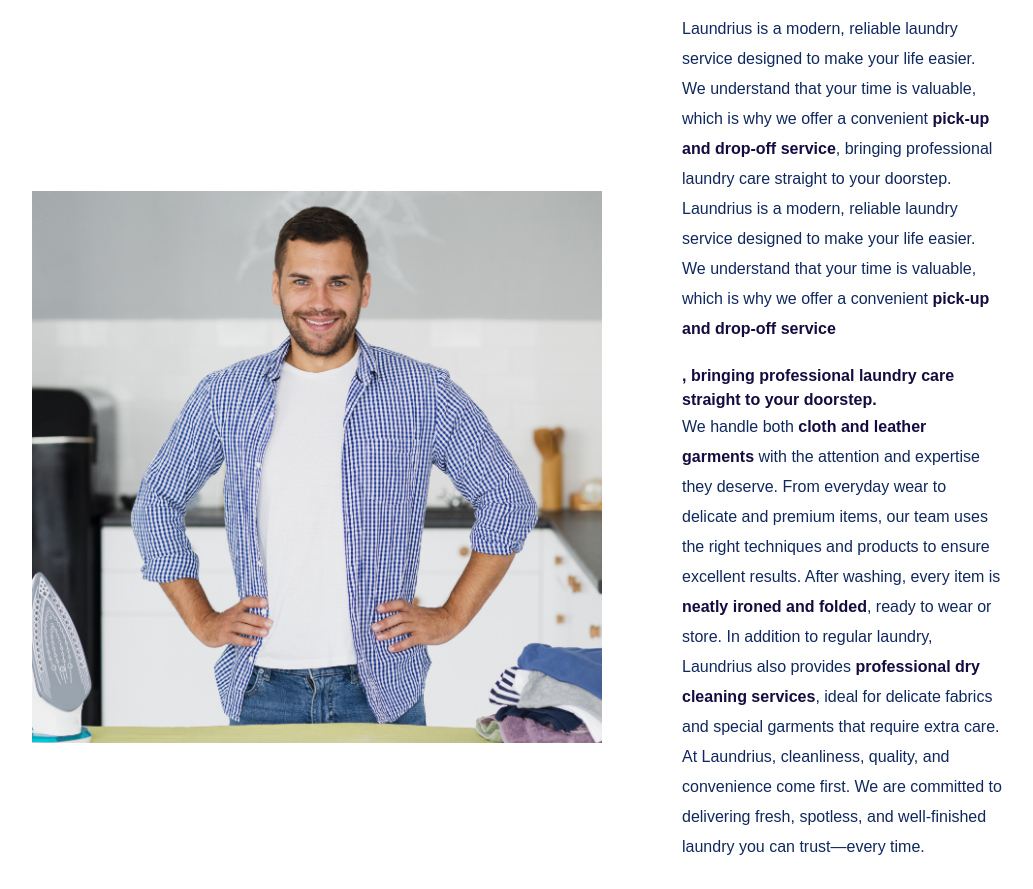
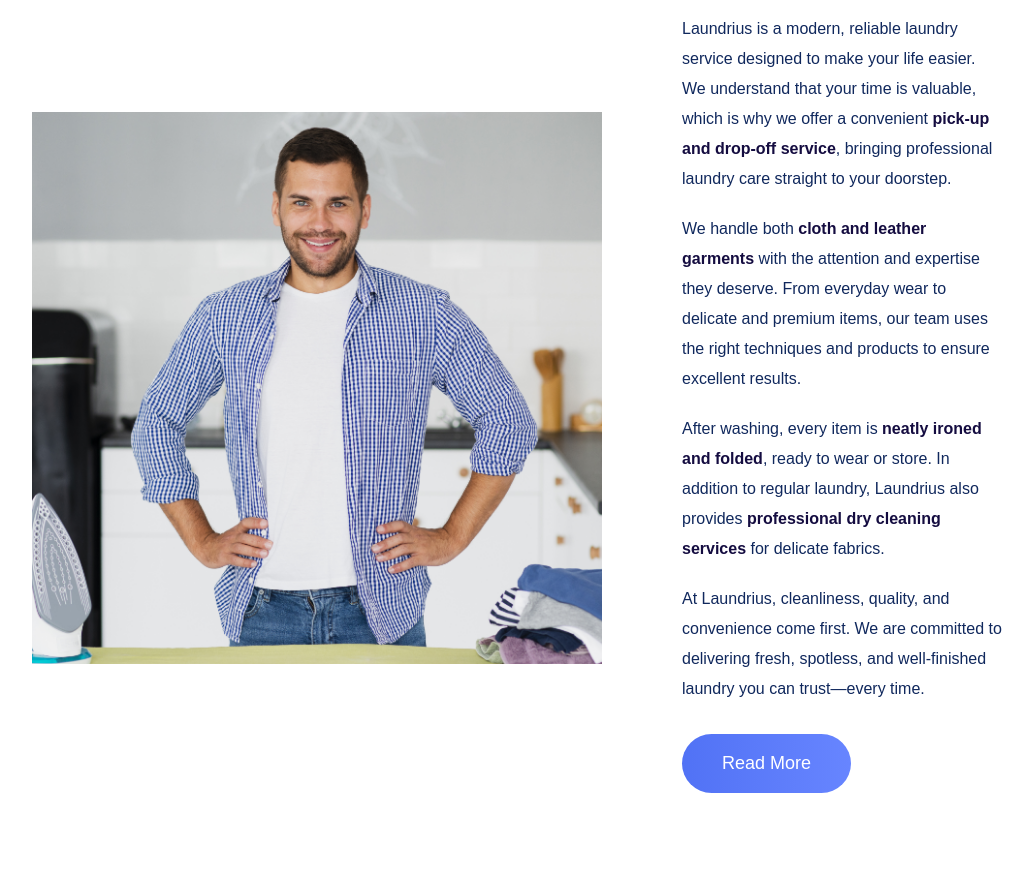
Before and after one commit to TDSB-DIGITAL-INNOVATIONS24/laundrius, a plain HTML site: page about.html in a window 1280 px wide. Shown: the part 668-1557 px from the top of the page, without its empty margins (23-1056 px from the left). Drawn offline with Linux system fonts and the light colour scheme; files whose address does not match are found by name; a web font is replaced by a local one.

Commit message:
Update about.html

```diff
--- a/about.html
+++ b/about.html
@@ -53,8 +53,8 @@
                         <div class="main-menu d-none d-lg-block">
                             <nav>
                                 <ul id="navigation">
-                                    <li class="active"><a href="index.html">Home</a></li>
-                                    <li><a href="about.html">About</a></li>
+                                    <li><a href="index.html">Home</a></li>
+                                    <li class="active"><a href="about.html">About</a></li>
                                     <li><a href="services.html">Services</a></li>
                                     <li><a href="contact.html">Contact</a></li>
                                 </ul>
@@ -101,24 +101,48 @@
                         </div>
                     </div>
                     <div class="col-lg-4 col-md-12">
-                        <div class="about-caption mb-50">
-                            <!-- Section Tittle -->
-                            <div class="section-tittle mb-25">
-                                <h2>About company</h2>
+                    <div class="about-caption mb-50">
+
+                        <!-- Section Title -->
+                        <div class="section-tittle mb-25">
+                            <h2>About Company</h2>
+                        </div>
+
+                        <div class="about-text">
+                            <p class="short-text mb-20">
+                                Laundrius is a modern, reliable laundry service designed to make your life easier.
+                                We understand that your time is valuable, which is why we offer a convenient
+                                <b>pick-up and drop-off service</b>, bringing professional laundry care straight
+                                to your doorstep.
+                            </p>
+
+                            <div class="more-text">
+                                <p class="mb-20">
+                                    We handle both <b>cloth and leather garments</b> with the attention and expertise
+                                    they deserve. From everyday wear to delicate and premium items, our team uses
+                                    the right techniques and products to ensure excellent results.
+                                </p>
+
+                                <p class="mb-20">
+                                    After washing, every item is <b>neatly ironed and folded</b>, ready to wear or store.
+                                    In addition to regular laundry, Laundrius also provides
+                                    <b>professional dry cleaning services</b> for delicate fabrics.
+                                </p>
+
+                                <p class="mb-30">
+                                    At Laundrius, cleanliness, quality, and convenience come first. We are committed
+                                    to delivering fresh, spotless, and well-finished laundry you can trust—every time.
+                                </p>
                             </div>
-                            <p class="mb-20">
-                            Laundrius is a modern, reliable laundry service designed to make your life easier. We understand that your time is valuable, which is why we offer a convenient <b>pick-up and drop-off service</b>, bringing professional laundry care straight to your doorstep.
+                        </div>
 
-                            Laundrius is a modern, reliable laundry service designed to make your life easier. We understand that your time is valuable, which is why we offer a convenient <b>pick-up and drop-off service</p>, bringing professional laundry care straight to your doorstep.
-                            <p class="mb-30">We handle both <b>cloth and leather garments</b> with the attention and expertise they deserve. From everyday wear to delicate and premium items, our team uses the right techniques and products to ensure excellent results. After washing, every item is <b>neatly ironed and folded</b>, ready to wear or store.
+                        <!-- Read More Button -->
+                        <a href="javascript:void(0)" class="btn read-more-btn" onclick="toggleReadMore(this)">
+                            Read More
+                        </a>
+                    </div>
+                </div>
 
-                            In addition to regular laundry, Laundrius also provides <b>professional dry cleaning services</b>, ideal for delicate fabrics and special garments that require extra care.
-
-                            At Laundrius, cleanliness, quality, and convenience come first. We are committed to delivering fresh, spotless, and well-finished laundry you can trust—every time.</p>
-
-                            <a href="about.html" class="btn">About Us</a>
-                        </div>
-                    </div>
                 </div>
             </div>
         </section>
@@ -361,6 +385,18 @@
 <!-- Jquery Plugins, main Jquery -->
 <script src="js/plugins.js"></script>
 <script src="js/main.js"></script>
+<script>
+function toggleReadMore(btn) {
+    const moreText = btn.previousElementSibling.querySelector('.more-text');
 
+    if (moreText.style.display === "block") {
+        moreText.style.display = "none";
+        btn.innerText = "Read More";
+    } else {
+        moreText.style.display = "block";
+        btn.innerText = "Read Less";
+    }
+}
+        </script>
 </body>
 </html>
```
